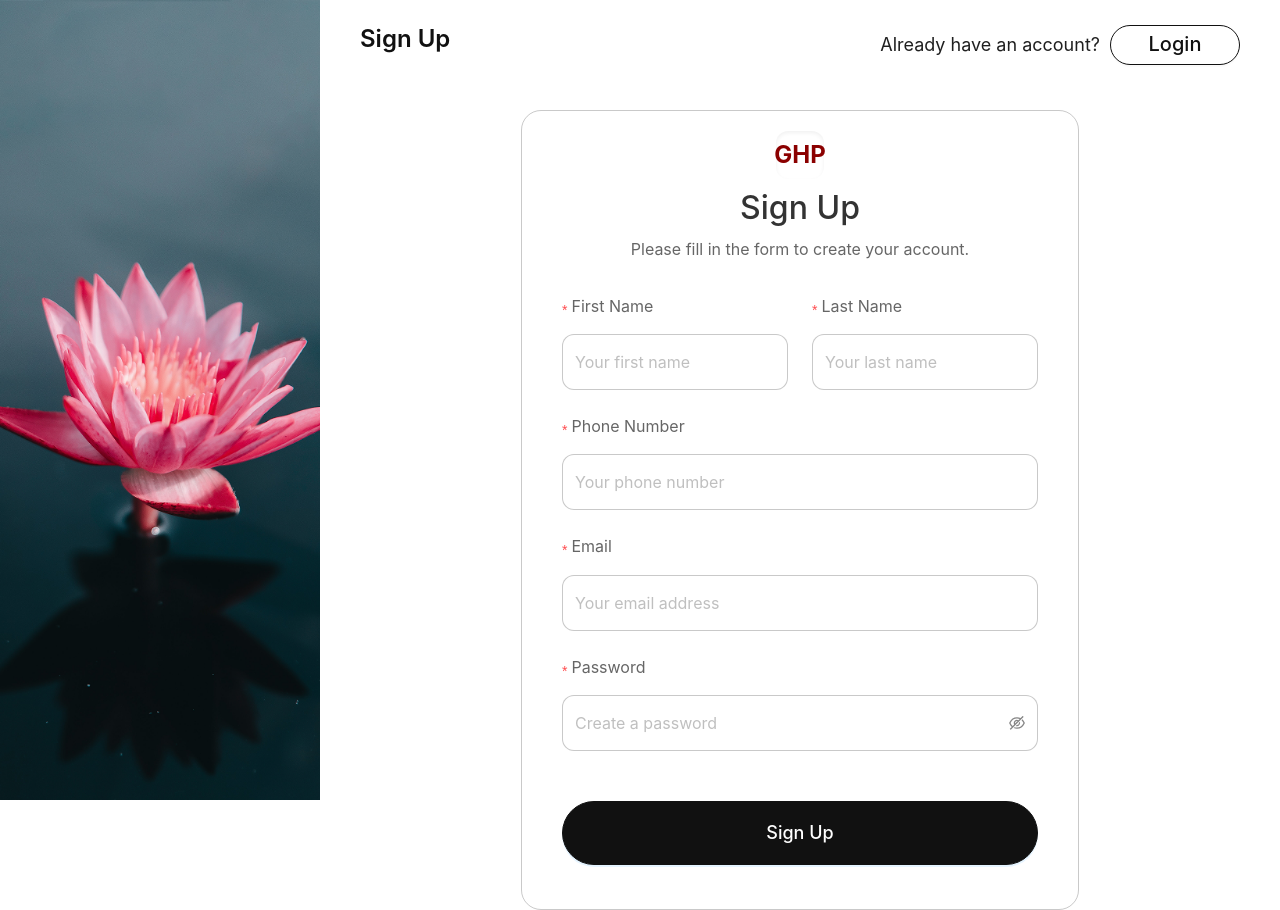
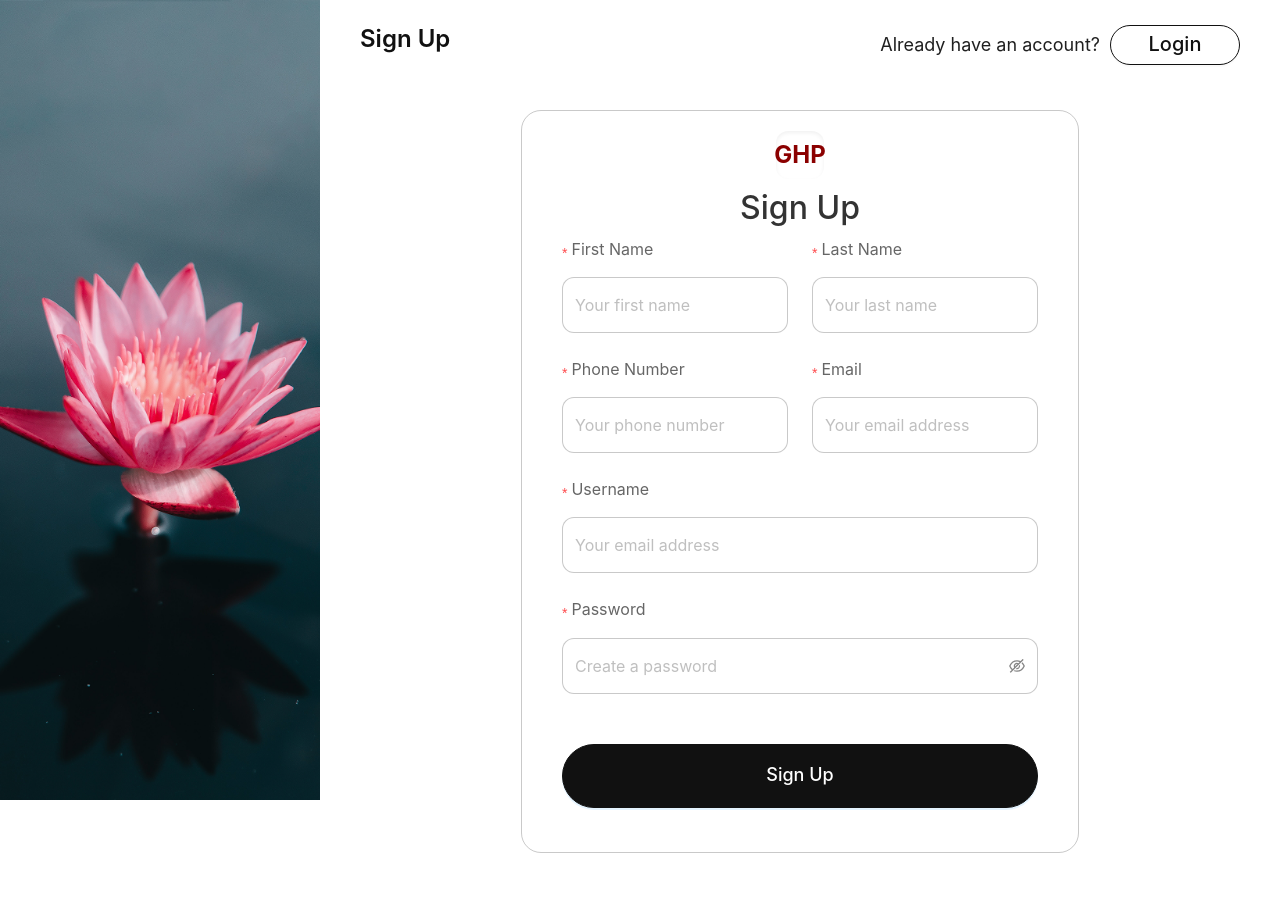
Before and after one commit to VinHa28/SWD392_G3, a React (Vite) app in the folder swd-fe/: page /signup in a window 1280 px wide. After the commit the page ends 853 px from the top, so only its background shows below. Built offline with nearby package versions, Linux system fonts and the light colour scheme.

Commit message:
Update FE: Signup

```diff
--- a/swd-fe/src/App.jsx
+++ b/swd-fe/src/App.jsx
@@ -19,6 +19,7 @@ import ProductList from "./pages/ProductList";
 import ProductDetail from "./pages/ProductDetail";
 import Dashboard from "./pages/Admin/Dashboard";
 import AdminLogin from "./pages/Admin/AdminLogin";
+import Profile from "./pages/Profile";
 
 function ProtectedRoute({ children }) {
   const { isAuthenticated, user } = useAuth();
@@ -39,14 +40,15 @@ export default function App() {
       <AntdApp>
         <AuthProvider>
           <Routes>
-            {/* ----------- Public pages (có MainLayout) ----------- */}
+            {/* ----------- Public pages (MainLayout) ----------- */}
             <Route element={<MainLayout />}>
               <Route path="/" element={<Home />} />
               <Route path="/products" element={<ProductList />} />
               <Route path="/product/:id" element={<ProductDetail />} />
+              <Route path="/profile" element={<Profile />} />
             </Route>
 
-            {/* ----------- Auth pages (không có layout) ----------- */}
+            {/* ----------- Auth pages ----------- */}
             <Route path="/login" element={<Login />} />
             <Route path="/signup" element={<SignUp />} />
             <Route path="/login-admin" element={<AdminLogin />} />
--- /dev/null
+++ b/swd-fe/src/components/Loading.jsx
@@ -0,0 +1,19 @@
+import { Spin } from "antd";
+
+const Loading = ({ tip = "Loading...", size = "large" }) => {
+  return (
+    <div
+      style={{
+        width: "100%",
+        height: "100vh",
+        display: "flex",
+        justifyContent: "center",
+        alignItems: "center",
+      }}
+    >
+      <Spin size={size} tip={tip} />
+    </div>
+  );
+};
+
+export default Loading;
--- a/swd-fe/src/contexts/AuthContext.jsx
+++ b/swd-fe/src/contexts/AuthContext.jsx
@@ -1,10 +1,11 @@
+/* eslint-disable react-hooks/exhaustive-deps */
 /* eslint-disable no-unused-vars */
 /* eslint-disable react-refresh/only-export-components */
 import { createContext, useContext, useEffect, useState } from "react";
 import { useNavigate } from "react-router-dom";
 import { message } from "antd";
 import { jwtDecode } from "jwt-decode";
-import { login as loginService } from "../services/authService";
+import { getMyInfo, login as loginService } from "../services/authService";
 
 const AuthContext = createContext();
 
--- a/swd-fe/src/pages/Login/index.jsx
+++ b/swd-fe/src/pages/Login/index.jsx
@@ -1,3 +1,4 @@
+/* eslint-disable react-hooks/exhaustive-deps */
 import { Col, Row, Button, Input, Form, Typography } from "antd";
 import styles from "./Login.module.css";
 import Logo from "../../components/Logo";
@@ -26,16 +27,8 @@ export default function Login() {
       let message = "Login failed! Please try again.";
 
       if (error.response) {
-        if (
-          error.response.status === 401 ||
-          error.response.status === 403 ||
-          error.response.status === 404
-        ) {
-          message = "Invalid username or password.";
-        } else {
-          message =
-            error.response.data?.message || "An unknown server error occurred.";
-        }
+        message =
+          error.response.data?.message || "An unknown server error occurred.";
       } else if (error.request) {
         message =
           "Cannot connect to the server. Please check your network or API status.";
--- /dev/null
+++ b/swd-fe/src/pages/Profile/index.jsx
@@ -0,0 +1,5 @@
+import React from "react";
+
+export default function Profile() {
+  return <div>Profile</div>;
+}
--- a/swd-fe/src/pages/SignUp/index.jsx
+++ b/swd-fe/src/pages/SignUp/index.jsx
@@ -1,16 +1,33 @@
-import { Col, Row, Button, Input, Form } from "antd";
+import { Col, Row, Button, Input, Form, Typography } from "antd";
 import styles from "./SignUp.module.css";
 import Logo from "../../components/Logo";
-import { EyeOutlined, EyeInvisibleOutlined } from "@ant-design/icons"; // Import Ant Design icons for the password toggle
+import { EyeOutlined, EyeInvisibleOutlined } from "@ant-design/icons";
 import { useNavigate } from "react-router-dom";
+import { registerUser } from "../../services/authService";
+import { useState } from "react";
+
+const { Text } = Typography;
 
 export default function SignUp() {
   const navigate = useNavigate();
+  const [errorMessage, setErrorMessage] = useState("");
+
   const navigateToLogin = () => {
     navigate("/login");
   };
-  const onFinish = (values) => {
-    console.log("Received values of form: ", values);
+  const onFinish = async (values) => {
+    setErrorMessage(null);
+    try {
+      const res = await registerUser(values);
+      if (res) {
+        alert("Register successfully!");
+        navigate("/login");
+      }
+    } catch (error) {
+      let message =
+        error.response?.data?.message || "Login failed! Please try again.";
+      setErrorMessage(message);
+    }
   };
 
   return (
@@ -36,9 +53,18 @@ export default function SignUp() {
           <div className={styles.signUpContainer}>
             <Logo />
             <h1 className={styles.signUpTitle}>Sign Up</h1>
-            <p className={styles.signUpDesc}>
-              Please fill in the form to create your account.
-            </p>
+            {errorMessage && (
+              <Text
+                type="danger"
+                style={{
+                  marginBottom: 16,
+                  display: "block",
+                  textAlign: "center",
+                }}
+              >
+                {errorMessage}
+              </Text>
+            )}
 
             <Form
               name="signup"
@@ -90,8 +116,12 @@ export default function SignUp() {
                 </Col>
               </Row>
 
+              <Row gutter={24}>
+                <Col span={12}>
                   <Form.Item
-                label={<span className={styles.inputLabel}>Phone Number</span>}
+                    label={
+                      <span className={styles.inputLabel}>Phone Number</span>
+                    }
                     name="phone"
                     rules={[
                       {
@@ -107,13 +137,36 @@ export default function SignUp() {
                       size="large"
                     />
                   </Form.Item>
-
+                </Col>
+                <Col span={12}>
                   <Form.Item
                     label={<span className={styles.inputLabel}>Email</span>}
                     name="email"
                     rules={[
                       { required: true, message: "Please input your Email!" },
-                  { type: "email", message: "The input is not valid E-mail!" },
+                      {
+                        type: "email",
+                        message: "The input is not valid E-mail!",
+                      },
+                    ]}
+                    className={styles.formItem}
+                  >
+                    <Input
+                      className={styles.textInput}
+                      placeholder="Your email address"
+                      size="large"
+                    />
+                  </Form.Item>
+                </Col>
+              </Row>
+              <Form.Item
+                label={<span className={styles.inputLabel}>Username</span>}
+                name="username"
+                rules={[
+                  { required: true, message: "Please input your Username!" },
+                  {
+                    type: "text",
+                  },
                 ]}
                 className={styles.formItem}
               >
@@ -165,7 +218,6 @@ export default function SignUp() {
           </div>
         </Col>
 
-        {/* Left Background Column */}
         <Col span={6} pull={18} className={styles.backgroundLeft}></Col>
       </Row>
     </div>
--- a/swd-fe/src/services/authService.js
+++ b/swd-fe/src/services/authService.js
@@ -9,6 +9,7 @@ export const registerUser = (userData) => {
   /* userData: {
             username, password, firstName, lastName,
             dob, roles, phone, email, address  }  */
+  userData.roles = ["USER"];
   return axiosClient.post("/users", userData);
 };
 // GET localhost:8080/swd/users (get users) - Token needed
```
Also changed, not shown: swd-fe/src/components/Header.jsx (+90 -15 lines). Lines whose indentation alone changed are shown as unchanged.
